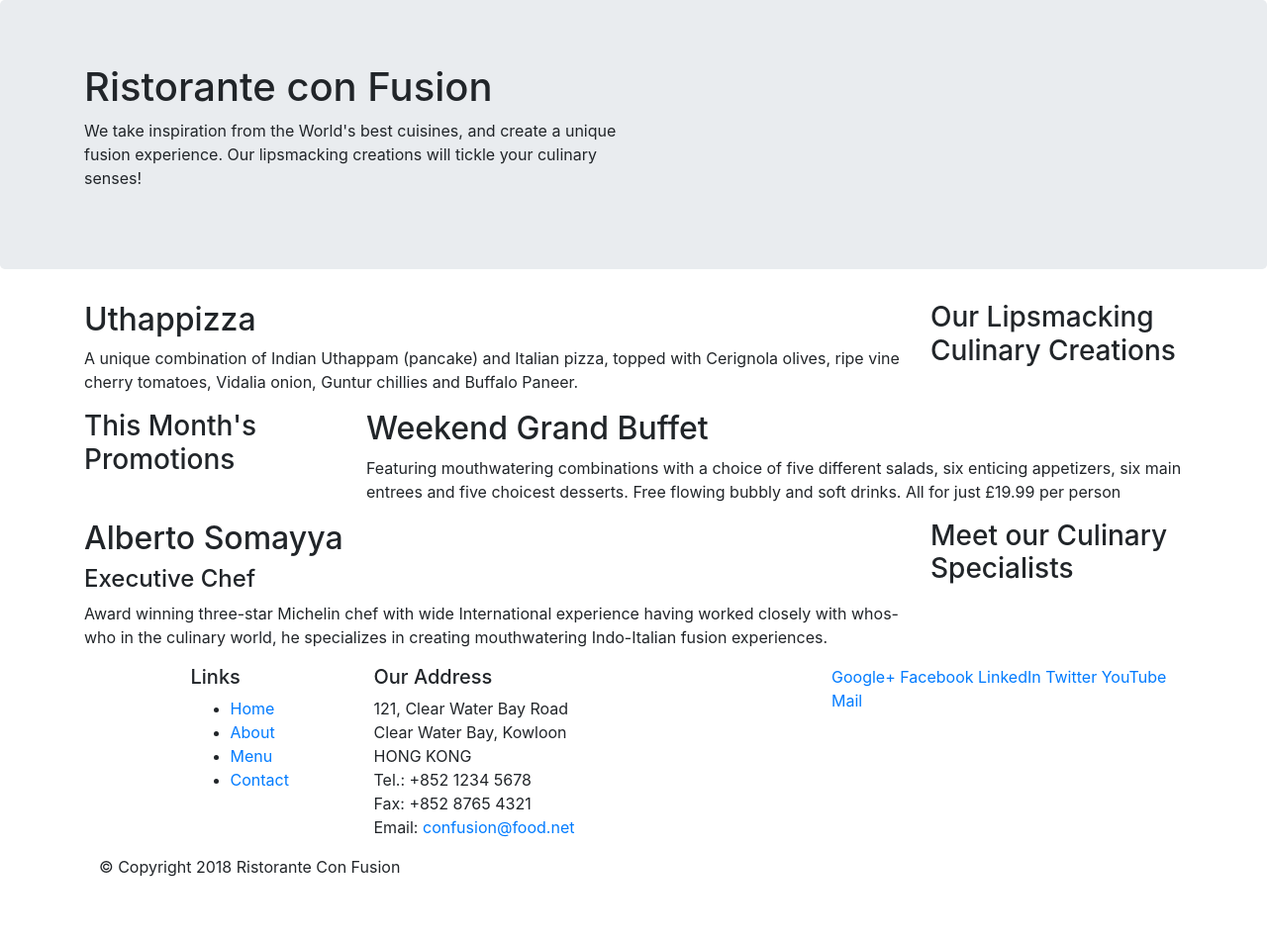
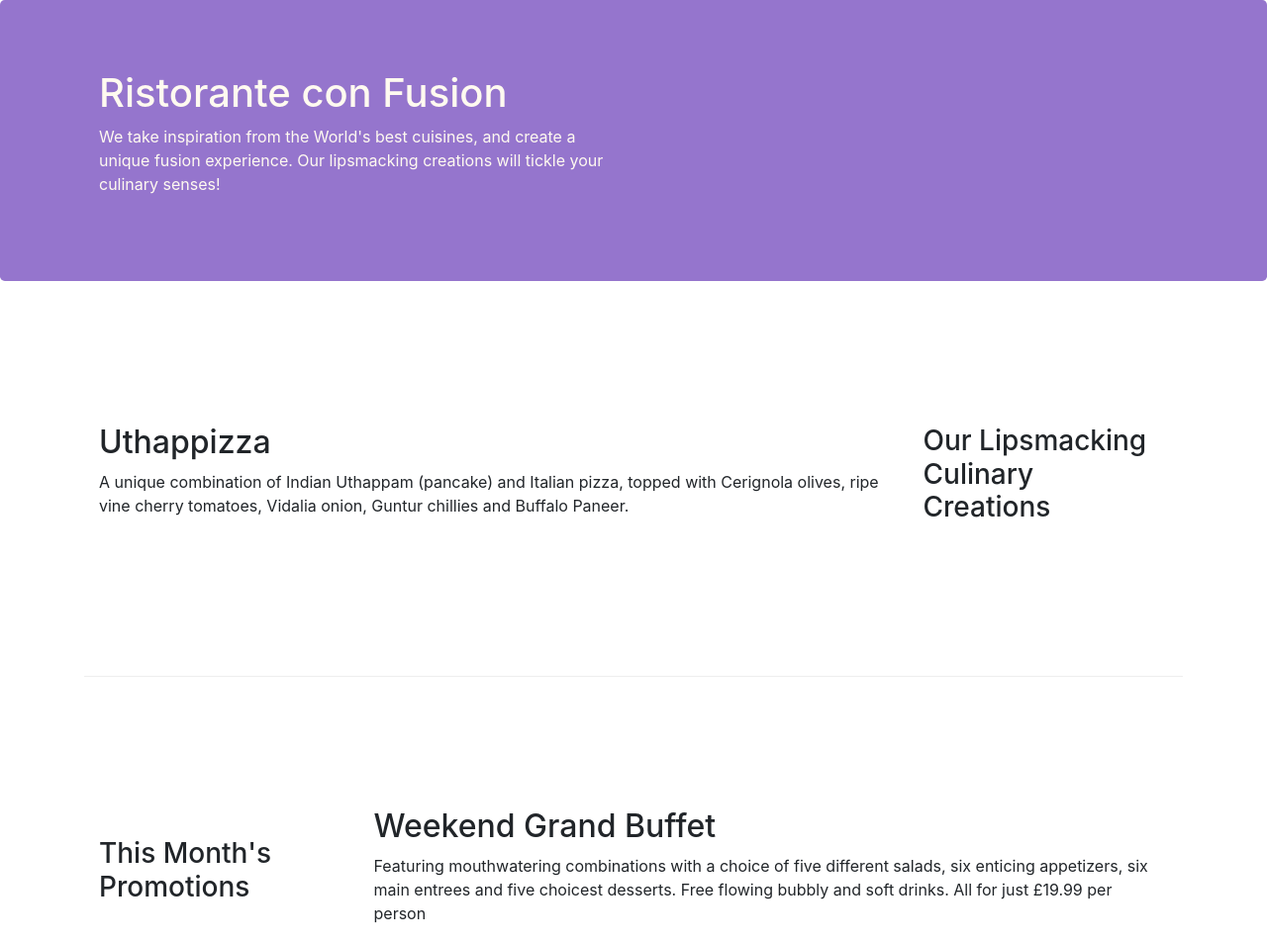
Before and after one commit to jeffcodeclan/test, a website: page index.html in a window 1280 px wide. Shown: the top 954 px of the page at 99% size. Before the commit the page ends 904 px from the top, so only its background shows below. Drawn offline with nearby package versions, Linux system fonts and the light colour scheme.

Commit message:
Added grid Part-2

```diff
--- /dev/null
+++ b/css/styles.css
@@ -0,0 +1,30 @@
+.row-header {
+    margin: 0px auto;
+    padding: 0px auto;
+}
+
+.row-content {
+    margin: 0px auto;
+    padding: 50px 0px 50px 0px;
+    border-bottom: 1px ridge;
+    min-height: 400px;
+}
+
+.footer {
+    background-color: #D1C4E9;
+    margin: 0px auto;
+    padding: 20px 0px 20px 0px;
+}
+
+.jumbotron {
+    padding: 70px 30px 70px 30px;
+    margin: 0px auto;
+    background-color: #9575CD;
+    color: floralwhite;
+}
+
+.address {
+    font-size: 80%;
+    margin: 0px;
+    color: #0f0f0f;
+}
--- a/index.html
+++ b/index.html
@@ -9,6 +9,7 @@
 
         <!-- Bootstrap CSS -->
         <link rel="stylesheet" href="node_modules/bootstrap/dist/css/bootstrap.min.css">
+        <link rel="stylesheet" href="css/styles.css">
     <title>Ristorante Con Fusion</title>
 </head>
 
@@ -16,7 +17,7 @@
 
     <header class="jumbotron">
         <div class="container">
-            <div class="row">
+            <div class="row row-header">
                 <div class="col-12 col-sm-6">
                     <h1>Ristorante con Fusion</h1>
                     <p>We take inspiration from the World's best cuisines, and create a unique fusion experience. Our lipsmacking creations will tickle your culinary senses!</p>
@@ -28,7 +29,7 @@
     </header>
 
     <div class="container">
-        <div class="row">
+        <div class="row row-content align-items-center">
             <div class="col-12 col-sm-4 order-sm-last col-md-3">
                 <h3>Our Lipsmacking Culinary Creations</h3>
             </div>
@@ -39,7 +40,7 @@
         </div>
 
 
-        <div class="row">
+        <div class="row row-content align-items-center">
             <div class="col-12 col-sm-4 col-md-3">
                 <h3>This Month's Promotions</h3>
             </div>
@@ -50,7 +51,7 @@
         </div>
 
         <div>
-            <div class="row">
+            <div class="row row-content align-items-center">
               <div class="col-12 col-sm-4 order-sm-last col-md-3">
                 <h3>Meet our Culinary Specialists</h3>
             </div>
@@ -62,12 +63,12 @@
         </div>
     </div>
 
-    <footer>
+    <footer class="footer">
         <div class="container">
             <div class="row">
                 <div class="col-4 offset-1 col-sm-2">
                     <h5>Links</h5>
-                    <ul>
+                    <ul class="list-unstyled">
                         <li><a href="#">Home</a></li>
                         <li><a href="#">About</a></li>
                         <li><a href="#">Menu</a></li>
@@ -85,8 +86,8 @@
 		              Email: <a href="mailto:confusion@food.net">confusion@food.net</a>
 		           </address>
                 </div>
-                <div class="col-12 col-sm-4">
-                    <div>
+                <div class="col-12 col-sm-4 align-self-center">
+                    <div class="text-center">
                         <a href="http://google.com/+">Google+</a>
                         <a href="http://www.facebook.com/profile.php?id=">Facebook</a>
                         <a href="http://www.linkedin.com/in/">LinkedIn</a>
@@ -96,7 +97,7 @@
                     </div>
                 </div>
            </div>
-           <div div class="row">
+           <div div class="row justify-content-center">
                 <div class="col-auto">
                     <p>© Copyright 2018 Ristorante Con Fusion</p>
                 </div>
```
